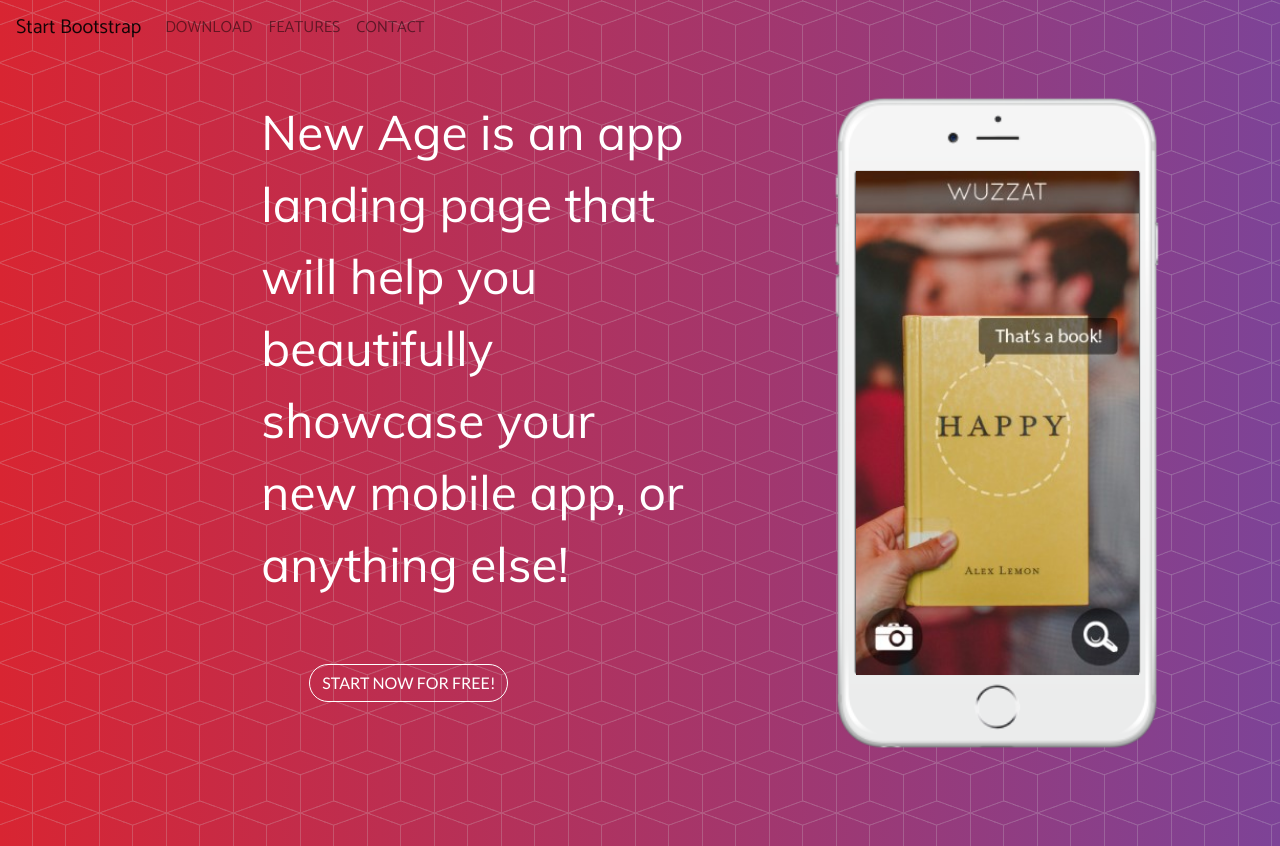
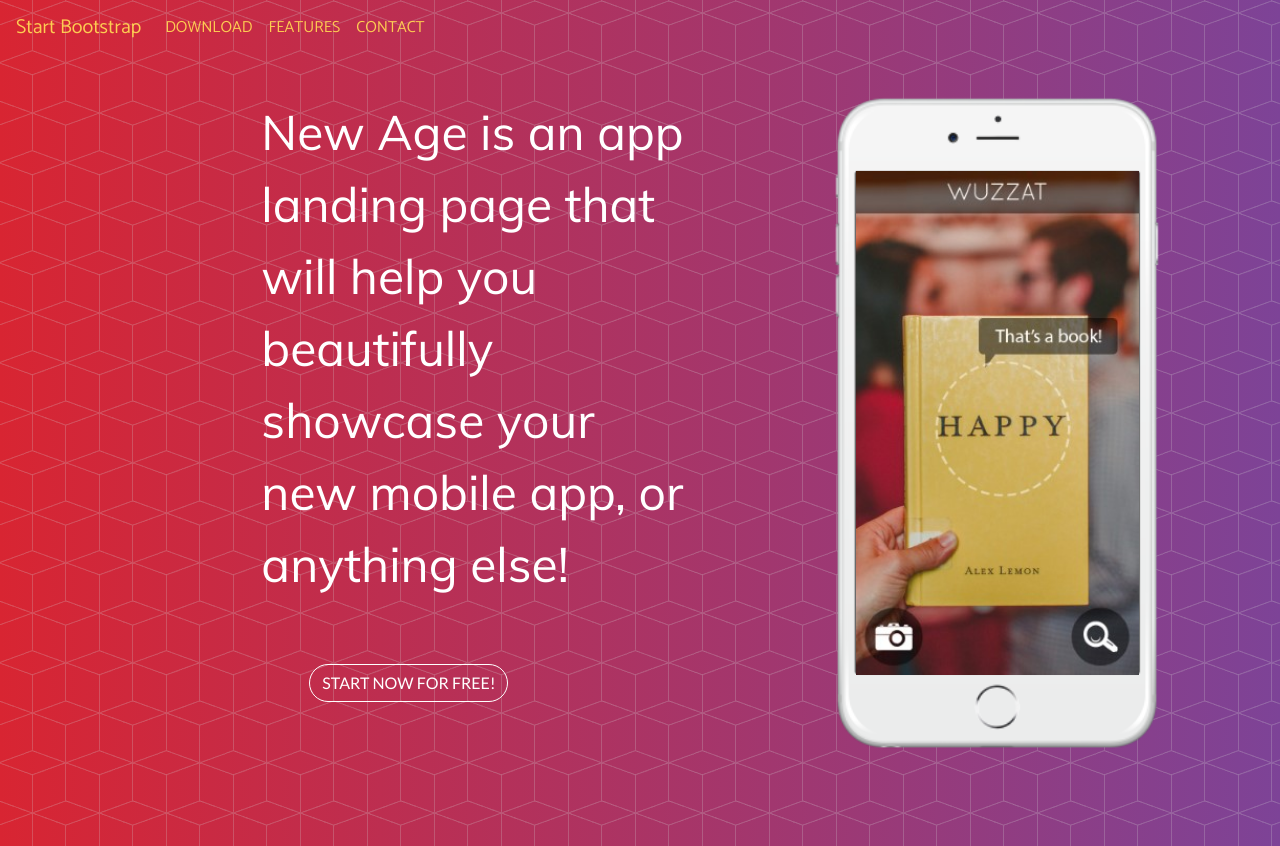
Before and after one commit to romanjanos/bs-sitebuild, a plain HTML site: page index.html in a window 1280 px wide. Shown: the top 846 px of the page. Drawn offline with nearby package versions, Linux system fonts and the light colour scheme.

Commit message:
change 2

```diff
--- a/style.css
+++ b/style.css
@@ -1,7 +1,7 @@
 @font-face {
     font-family: myFont;
     src: url(fonts/Mulish-Regular.ttf);
-  }
+}
 
 @font-face {
     font-family: btnFont;
@@ -14,7 +14,7 @@
 }
 
 .first-container {
-    background-image: url('img/bg-pattern.png'), linear-gradient(to right, rgba(216,37,50), rgba(125,67,151));
+    background-image: url('img/bg-pattern.png'), linear-gradient(to right, rgba(216, 37, 50), rgba(125, 67, 151));
 }
 
 .second-container {
@@ -30,12 +30,14 @@
     background-color: #fdc844;
 }
 
-.nav-text {
-    color:#fdcc52;
+.navbar-light .navbar-nav .nav-text,
+.navbar-light .nav-text {
+    color: #fdcc52;
     font-family: navFont, Arial, Helvetica, sans-serif;
 }
 
-.nav-text:hover {
+.navbar-light .navbar-nav .nav-text:hover,
+.navbar-light .nav-text:hover {
     color: #fff;
 }
 
@@ -54,12 +56,12 @@
     font-size: 3.5rem;
 }
 
-.embed-title{
+.embed-title {
     font-family: myFont, Arial, Helvetica, sans-serif;
     font-size: 1.5rem;
 }
 
-.embed-text{
+.embed-text {
     font-family: myFont, Arial, Helvetica, sans-serif;
 }
 
@@ -75,7 +77,7 @@
     transition: ease-in 300ms;
 }
 
-.footer-text{
+.footer-text {
     font-family: myFont, Arial, Helvetica, sans-serif;
     color: #fff;
 }
```
Also changed, not shown: index.html (+0 -2 lines).
